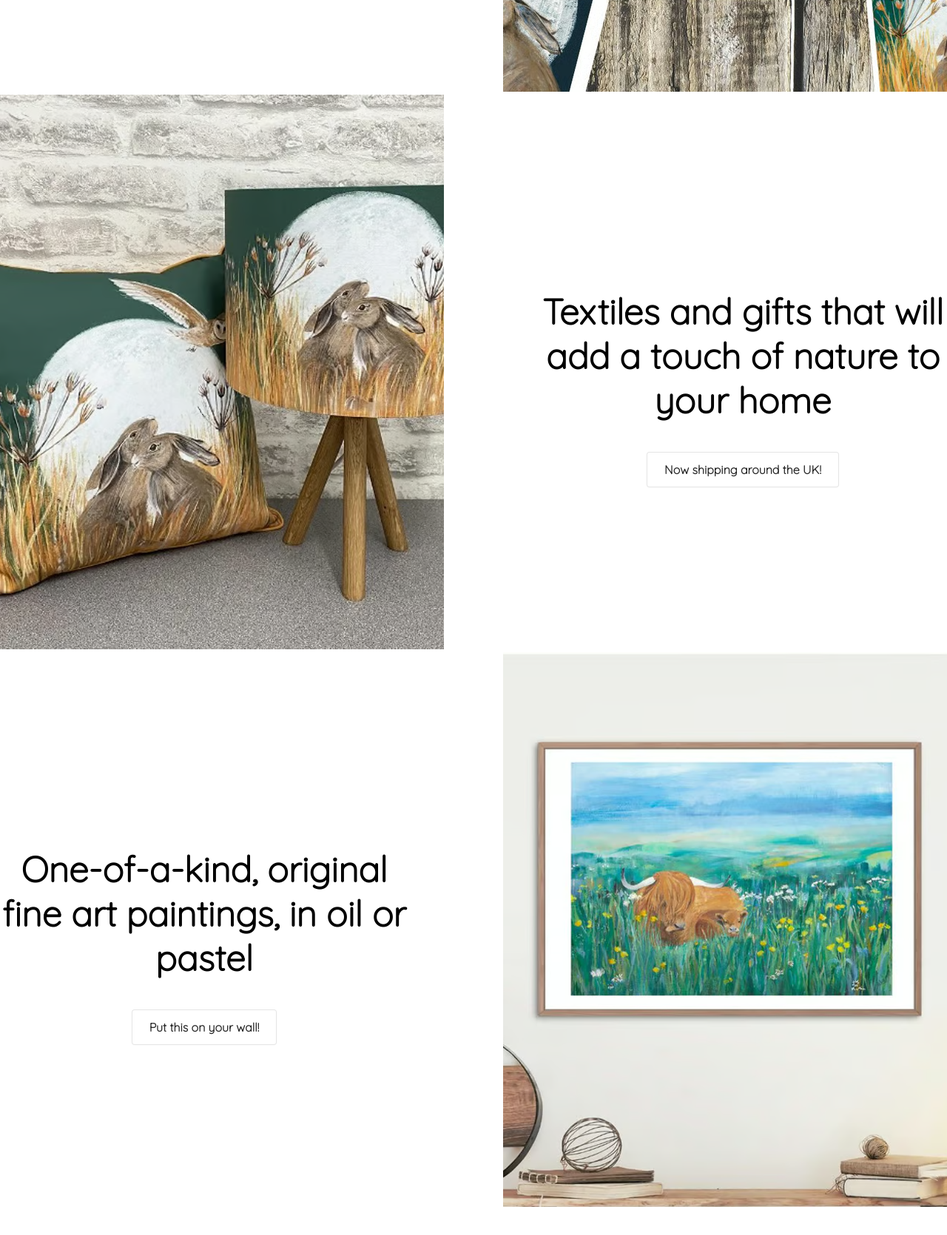
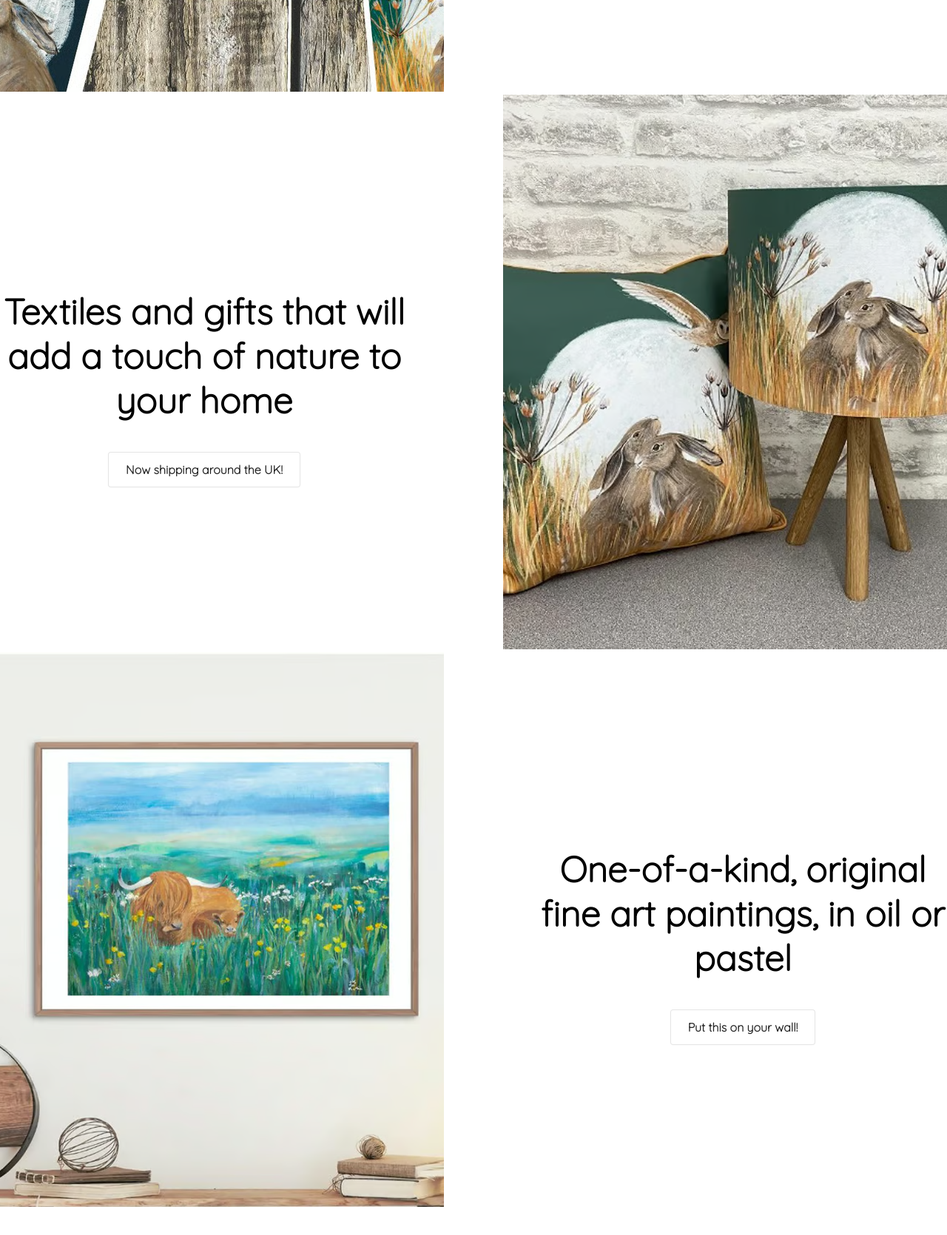
Before and after one commit to rweirgithub/Hedgerow-Artist-Website, a plain HTML site: page index.html in a window 1280 px wide. Shown: the part 1720-3390 px from the top of the page at 74% size. Drawn offline with Linux system fonts and the light colour scheme.

Commit message:
Updated index.html to be more responsive
I updated the index.html to be more mobile-first as that is what most customers will be using. I used media queries to change the order of the html elements so they look better on both mobile and desktop.

```diff
--- a/index.html
+++ b/index.html
@@ -69,7 +69,10 @@
 
     <section class="shop-section" id="shop"> <!-- <<<<  CHANGE LATER  <<<< -->
         <div class="shop-div">
-            <div class="item-left">
+            <div class="item-img">
+                <img src="img\Cards-img.png" alt="">
+            </div>
+            <div class="item-text">
                 <h2 class="item-h2">Beautiful mixed-media images available as both large and small prints</h2>
                 <div class="button-div">
                     <a href="https://folksy.com/shops/TheHedgerowArtist/collections/316024-card-packs" target=”_blank”>
@@ -77,15 +80,12 @@
                     </a>
                 </div>
             </div>
-            <div class="item-right">
-                <img src="img\Cards-img.png" alt="">
-            </div>
         </div>
         <div class="shop-div">
-            <div class="item-left">
+            <div class="item-img" id="right-img"> <!-- This element is moved to the right on full screen with media query -->
                 <img src="img\Pillow-image.png" alt="">
             </div>
-            <div class="item-right">
+            <div class="item-text" id="left-text"> <!-- This element is moved to the left on full screen with media query -->
                 <h2 class="item-h2">Textiles and gifts that will add a touch of nature to your home</h2>
                 <div class="button-div">
                     <a href="https://folksy.com/shops/TheHedgerowArtist/collections/312002-cushions" target=”_blank”>
@@ -95,16 +95,16 @@
             </div>
         </div>
         <div class="shop-div">
-            <div class="item-left">
+            <div class="item-img">
+                <img src="img\Frame-img.png" alt="">
+            </div>
+            <div class="item-text">
                 <h2 class="item-h2">One-of-a-kind, original fine art paintings, in oil or pastel</h2>
                 <div class="button-div">
                     <a href="https://folksy.com/shops/TheHedgerowArtist/collections/316982-original-art" target=”_blank”>
                         <button class="shop-button" role="button" target="_blank">Put this on your wall!</button>
                     </a>
                 </div>
-            </div>
-            <div class="item-right">
-                <img src="img\Frame-img.png" alt="">
             </div>
         </div>
     </section>
--- a/style.css
+++ b/style.css
@@ -176,23 +176,33 @@ header {
     align-items: center;
 }
 
-.item-right {
-    padding-left: 10%;
-}
-
 .item-h2 {
     font-size: 3em;
     text-align: center;
 }
 
+.button-div>a {
+    display: flex;
+    flex-direction: column;
+    justify-content: center;
+    align-items: center;
+}
+
+.item-text {
+    padding-left: 10%;
+}
+
 @media (max-width: 1000px) {
     .shop-div {
         flex-direction: column;
+        justify-content: center;
     }
 
-    .item-right {
+    .item-text {
         padding-left: 0;
         margin: 2rem auto 2rem auto;
+        flex-direction: column;
+        justify-content: center;
 
     }
 
@@ -203,7 +213,30 @@ header {
         text-align: center;
     }
 
+    .item-img>.button-div {
+        margin-bottom: 50px;
+    }
 
+
+
+}
+
+@media (min-width: 1001px) {
+    #flex {
+        display: flex;
+        flex-direction: column;
+    }
+
+    #right-img {
+        order: 2;
+        padding-left: 10%;
+    }
+
+    #left-text {
+        order: 1;
+        padding-left: 0;
+
+    }
 }
 
 /* Shop button */
```
